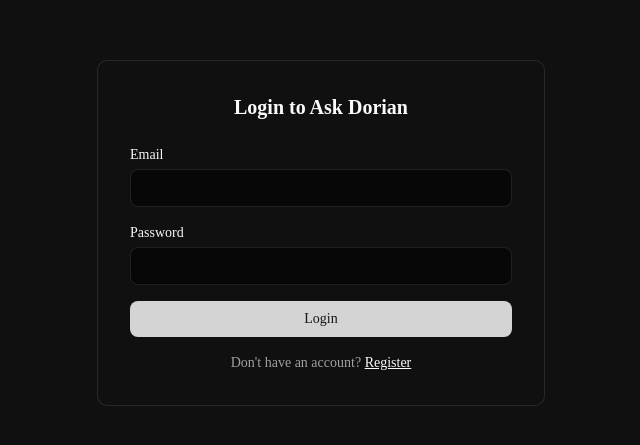
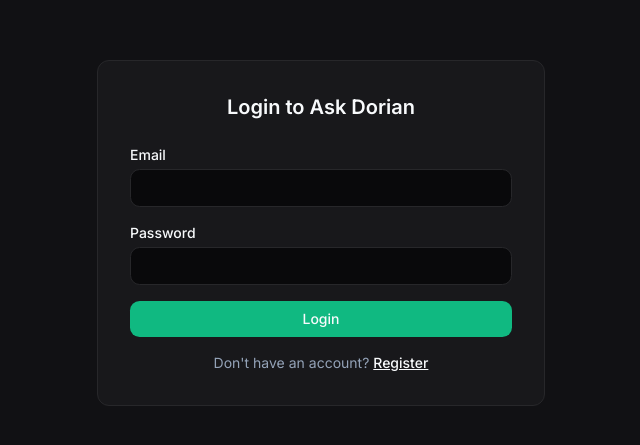
Before and after one commit to DorianTian/ask-dorian, a Next.js app in the folder packages/web/: page /en/login in a window 1280 px wide. Shown: the part 167-612 px from the top of the page, without its empty margins (319-959 px from the left). Built offline with nearby package versions, Linux system fonts and the light colour scheme; no server answers.

Commit message:
style(web): emerald dark-first design system, default locale en, Inter font

```diff
--- a/packages/web/src/app/globals.css
+++ b/packages/web/src/app/globals.css
@@ -5,205 +5,135 @@
 @custom-variant dark (&:is(.dark *));
 
 @theme inline {
+  --font-sans: "Inter", ui-sans-serif, system-ui, sans-serif;
+
+  /* Downloads emerald tokens */
+  --color-primary: var(--primary);
+  --color-bg-dark: var(--bg);
+  --color-surface-dark: var(--surface);
+  --color-border-dark: var(--border);
+  --color-text-main: var(--text);
+  --color-primary-glow: var(--primary-glow);
+
+  /* shadcn semantic tokens (keep for ui/ components) */
   --color-background: var(--background);
   --color-foreground: var(--foreground);
-  --font-sans: var(--font-sans);
-  --font-mono: var(--font-geist-mono);
-  --color-sidebar-ring: var(--sidebar-ring);
-  --color-sidebar-border: var(--sidebar-border);
-  --color-sidebar-accent-foreground: var(--sidebar-accent-foreground);
-  --color-sidebar-accent: var(--sidebar-accent);
-  --color-sidebar-primary-foreground: var(--sidebar-primary-foreground);
-  --color-sidebar-primary: var(--sidebar-primary);
-  --color-sidebar-foreground: var(--sidebar-foreground);
-  --color-sidebar: var(--sidebar);
-  --color-chart-5: var(--chart-5);
-  --color-chart-4: var(--chart-4);
-  --color-chart-3: var(--chart-3);
-  --color-chart-2: var(--chart-2);
-  --color-chart-1: var(--chart-1);
+  --color-card: var(--card);
+  --color-card-foreground: var(--card-foreground);
+  --color-popover: var(--popover);
+  --color-popover-foreground: var(--popover-foreground);
+  --color-secondary: var(--secondary);
+  --color-secondary-foreground: var(--secondary-foreground);
+  --color-muted: var(--muted);
+  --color-muted-foreground: var(--muted-foreground);
+  --color-accent: var(--accent);
+  --color-accent-foreground: var(--accent-foreground);
+  --color-destructive: var(--destructive);
+  --color-input: var(--input);
   --color-ring: var(--ring);
-  --color-input: var(--input);
-  --color-border: var(--border);
-  --color-destructive: var(--destructive);
-  --color-accent-foreground: var(--accent-foreground);
-  --color-accent: var(--accent);
-  --color-muted-foreground: var(--muted-foreground);
-  --color-muted: var(--muted);
-  --color-secondary-foreground: var(--secondary-foreground);
-  --color-secondary: var(--secondary);
-  --color-primary-foreground: var(--primary-foreground);
-  --color-primary: var(--primary);
-  --color-popover-foreground: var(--popover-foreground);
-  --color-popover: var(--popover);
-  --color-card-foreground: var(--card-foreground);
-  --color-card: var(--card);
   --radius-sm: calc(var(--radius) * 0.6);
   --radius-md: calc(var(--radius) * 0.8);
   --radius-lg: var(--radius);
   --radius-xl: calc(var(--radius) * 1.4);
   --radius-2xl: calc(var(--radius) * 1.8);
-  --radius-3xl: calc(var(--radius) * 2.2);
-  --radius-4xl: calc(var(--radius) * 2.6);
-
-  /* Brand & Semantic Colors */
-  --color-brand-from: var(--brand-from);
-  --color-brand-to: var(--brand-to);
-  --color-priority-p0: var(--priority-p0);
-  --color-priority-p1: var(--priority-p1);
-  --color-priority-p2: var(--priority-p2);
-  --color-priority-p3: var(--priority-p3);
-  --color-fragment-task: var(--fragment-task);
-  --color-fragment-event: var(--fragment-event);
-  --color-fragment-note: var(--fragment-note);
-  --color-fragment-uncertain: var(--fragment-uncertain);
 }
 
 :root {
-  /* --- Light Theme --- */
-  --background: oklch(0.995 0 0);
-  --foreground: oklch(0.145 0 0);
-  --card: oklch(1 0 0);
-  --card-foreground: oklch(0.145 0 0);
-  --popover: oklch(1 0 0);
-  --popover-foreground: oklch(0.145 0 0);
-  --primary: oklch(0.205 0 0);
-  --primary-foreground: oklch(0.985 0 0);
-  --secondary: oklch(0.97 0 0);
-  --secondary-foreground: oklch(0.205 0 0);
-  --muted: oklch(0.97 0 0);
-  --muted-foreground: oklch(0.556 0 0);
-  --accent: oklch(0.97 0 0);
-  --accent-foreground: oklch(0.205 0 0);
-  --destructive: oklch(0.58 0.22 27);
-  --border: oklch(0.922 0 0);
-  --input: oklch(0.922 0 0);
-  --ring: oklch(0.708 0 0);
-  --radius: 0.625rem;
+  /* === Light theme — from Downloads === */
+  --primary: #059669;
+  --primary-glow: rgba(5, 150, 105, 0.1);
+  --bg: #fafafa;
+  --surface: #ffffff;
+  --border: #e5e7eb;
+  --text: #0f172a;
 
-  --sidebar: oklch(0.97 0 0);
-  --sidebar-foreground: oklch(0.45 0 0);
-  --sidebar-primary: oklch(0.205 0 0);
-  --sidebar-primary-foreground: oklch(0.985 0 0);
-  --sidebar-accent: oklch(0.93 0 0);
-  --sidebar-accent-foreground: oklch(0.145 0 0);
-  --sidebar-border: oklch(0.91 0 0);
-  --sidebar-ring: oklch(0.708 0 0);
-
-  --chart-1: oklch(0.809 0.105 251.813);
-  --chart-2: oklch(0.623 0.214 259.815);
-  --chart-3: oklch(0.546 0.245 262.881);
-  --chart-4: oklch(0.488 0.243 264.376);
-  --chart-5: oklch(0.424 0.199 265.638);
-
-  /* Brand Gradient (AI elements only) */
-  --brand-from: oklch(0.585 0.233 264);
-  --brand-to: oklch(0.585 0.233 293);
-
-  /* Priority Colors (semantic — fixed across themes) */
-  --priority-p0: oklch(0.637 0.237 25);
-  --priority-p1: oklch(0.705 0.213 47);
-  --priority-p2: oklch(0.623 0.214 259);
-  --priority-p3: oklch(0.556 0 0);
-
-  /* Fragment Type Colors */
-  --fragment-task: oklch(0.623 0.214 259);
-  --fragment-event: oklch(0.627 0.194 149);
-  --fragment-note: oklch(0.556 0 0);
-  --fragment-uncertain: oklch(0.705 0.213 47);
+  /* shadcn mapped to light */
+  --background: #fafafa;
+  --foreground: #0f172a;
+  --card: #ffffff;
+  --card-foreground: #0f172a;
+  --popover: #ffffff;
+  --popover-foreground: #0f172a;
+  --secondary: #f5f5f5;
+  --secondary-foreground: #0f172a;
+  --muted: #f5f5f5;
+  --muted-foreground: #64748b;
+  --accent: #f0fdf4;
+  --accent-foreground: #0f172a;
+  --destructive: #ef4444;
+  --input: #e5e7eb;
+  --ring: #059669;
+  --radius: 0.75rem;
 }
 
 .dark {
-  --background: oklch(0.13 0 0);
-  --foreground: oklch(0.985 0 0);
-  --card: oklch(0.175 0 0);
-  --card-foreground: oklch(0.985 0 0);
-  --popover: oklch(0.175 0 0);
-  --popover-foreground: oklch(0.985 0 0);
-  --primary: oklch(0.87 0 0);
-  --primary-foreground: oklch(0.205 0 0);
-  --secondary: oklch(0.269 0 0);
-  --secondary-foreground: oklch(0.985 0 0);
-  --muted: oklch(0.269 0 0);
-  --muted-foreground: oklch(0.708 0 0);
-  --accent: oklch(0.371 0 0);
-  --accent-foreground: oklch(0.985 0 0);
-  --destructive: oklch(0.704 0.191 22.216);
-  --border: oklch(1 0 0 / 10%);
-  --input: oklch(1 0 0 / 15%);
-  --ring: oklch(0.556 0 0);
+  /* === Dark theme (default) — from Downloads === */
+  --primary: #10b981;
+  --primary-glow: rgba(16, 185, 129, 0.15);
+  --bg: #09090b;
+  --surface: #18181b;
+  --border: #27272a;
+  --text: #f8fafc;
 
-  --chart-1: oklch(0.809 0.105 251.813);
-  --chart-2: oklch(0.623 0.214 259.815);
-  --chart-3: oklch(0.546 0.245 262.881);
-  --chart-4: oklch(0.488 0.243 264.376);
-  --chart-5: oklch(0.424 0.199 265.638);
-
-  --sidebar: oklch(0.13 0 0);
-  --sidebar-foreground: oklch(0.7 0 0);
-  --sidebar-primary: oklch(0.985 0 0);
-  --sidebar-primary-foreground: oklch(0.13 0 0);
-  --sidebar-accent: oklch(1 0 0 / 8%);
-  --sidebar-accent-foreground: oklch(0.985 0 0);
-  --sidebar-border: oklch(1 0 0 / 8%);
-  --sidebar-ring: oklch(0.556 0 0);
+  /* shadcn mapped to dark */
+  --background: #09090b;
+  --foreground: #f8fafc;
+  --card: #18181b;
+  --card-foreground: #f8fafc;
+  --popover: #18181b;
+  --popover-foreground: #f8fafc;
+  --secondary: #27272a;
+  --secondary-foreground: #f8fafc;
+  --muted: #27272a;
+  --muted-foreground: #94a3b8;
+  --accent: #27272a;
+  --accent-foreground: #f8fafc;
+  --destructive: #ef4444;
+  --input: #27272a;
+  --ring: #10b981;
 }
 
 @layer base {
   * {
-    @apply border-border outline-ring/50;
+    @apply border-border-dark outline-ring/50;
   }
   body {
-    @apply bg-background text-foreground;
+    @apply bg-bg-dark text-text-main antialiased transition-colors duration-300;
   }
   html {
     @apply font-sans;
   }
 }
 
+/* --- Downloads Glass Panel --- */
+.glass-panel {
+  @apply bg-surface-dark/70 backdrop-blur-xl border border-border-dark/50;
+}
+
+/* --- Downloads Crystalline Gradient --- */
+.crystalline-gradient {
+  background: radial-gradient(circle at top right, rgba(16, 185, 129, 0.1), transparent),
+              radial-gradient(circle at bottom left, rgba(16, 185, 129, 0.05), transparent);
+}
+
+/* --- Downloads Custom Scrollbar --- */
+.custom-scrollbar::-webkit-scrollbar {
+  width: 4px;
+}
+.custom-scrollbar::-webkit-scrollbar-track {
+  background: transparent;
+}
+.custom-scrollbar::-webkit-scrollbar-thumb {
+  @apply bg-border-dark rounded-full;
+}
+
 /* --- AI Shimmer Animation --- */
 @keyframes shimmer {
-  0% {
-    background-position: -200% 0;
-  }
-  100% {
-    background-position: 200% 0;
-  }
+  0% { background-position: -200% 0; }
+  100% { background-position: 200% 0; }
 }
-
 .ai-shimmer {
-  background: linear-gradient(
-    90deg,
-    var(--muted) 0%,
-    oklch(0.92 0.03 264) 50%,
-    var(--muted) 100%
-  );
+  background: linear-gradient(90deg, var(--surface) 0%, rgba(16, 185, 129, 0.15) 50%, var(--surface) 100%);
   background-size: 200% 100%;
   animation: shimmer 1.5s linear infinite;
 }
-
-/* --- Brand Gradient Utilities --- */
-.bg-brand-gradient {
-  background: linear-gradient(135deg, var(--brand-from), var(--brand-to));
-}
-
-.text-brand-gradient {
-  background: linear-gradient(135deg, var(--brand-from), var(--brand-to));
-  -webkit-background-clip: text;
-  -webkit-text-fill-color: transparent;
-  background-clip: text;
-}
-
-/* --- Priority Border Utilities --- */
-.priority-p0 {
-  border-left: 3px solid var(--priority-p0);
-}
-.priority-p1 {
-  border-left: 3px solid var(--priority-p1);
-}
-.priority-p2 {
-  border-left: 3px solid var(--priority-p2);
-}
-.priority-p3 {
-  border-left: 3px solid var(--priority-p3);
-}
--- a/packages/web/src/app/layout.tsx
+++ b/packages/web/src/app/layout.tsx
@@ -1,21 +1,16 @@
 import type { Metadata } from "next"
-import { Geist, Geist_Mono } from "next/font/google"
+import { Inter } from "next/font/google"
 import "./globals.css"
 
-const geistSans = Geist({
-  variable: "--font-geist-sans",
-  subsets: ["latin"],
-})
-
-const geistMono = Geist_Mono({
-  variable: "--font-geist-mono",
+const inter = Inter({
+  variable: "--font-sans",
   subsets: ["latin"],
 })
 
 export const metadata: Metadata = {
-  title: "Ask Dorian — 掌控碎片化",
+  title: "Dorian — Crystallize Your Thoughts",
   description:
-    "Master your fragments. Turn fragmented inputs into actionable tasks, schedules, and knowledge.",
+    "Your premium AI thought partner. Capture fragments of knowledge, voice memos, and screenshots. Watch them transform into actionable insights.",
 }
 
 export default function RootLayout({
@@ -24,10 +19,8 @@
   children: React.ReactNode
 }) {
   return (
-    <html lang="zh" suppressHydrationWarning>
-      <body
-        className={`${geistSans.variable} ${geistMono.variable} antialiased`}
-      >
+    <html lang="en" suppressHydrationWarning>
+      <body className={`${inter.variable} antialiased`}>
         {children}
       </body>
     </html>
--- a/packages/web/src/app/page.tsx
+++ b/packages/web/src/app/page.tsx
@@ -1,5 +1,5 @@
 import { redirect } from "next/navigation"
 
 export default function RootPage() {
-  redirect("/zh/today")
+  redirect("/en/today")
 }
--- a/packages/web/src/i18n/routing.ts
+++ b/packages/web/src/i18n/routing.ts
@@ -1,6 +1,6 @@
 import { defineRouting } from "next-intl/routing"
 
 export const routing = defineRouting({
-  locales: ["zh", "en"],
-  defaultLocale: "zh",
+  locales: ["en", "zh"],
+  defaultLocale: "en",
 })
```
